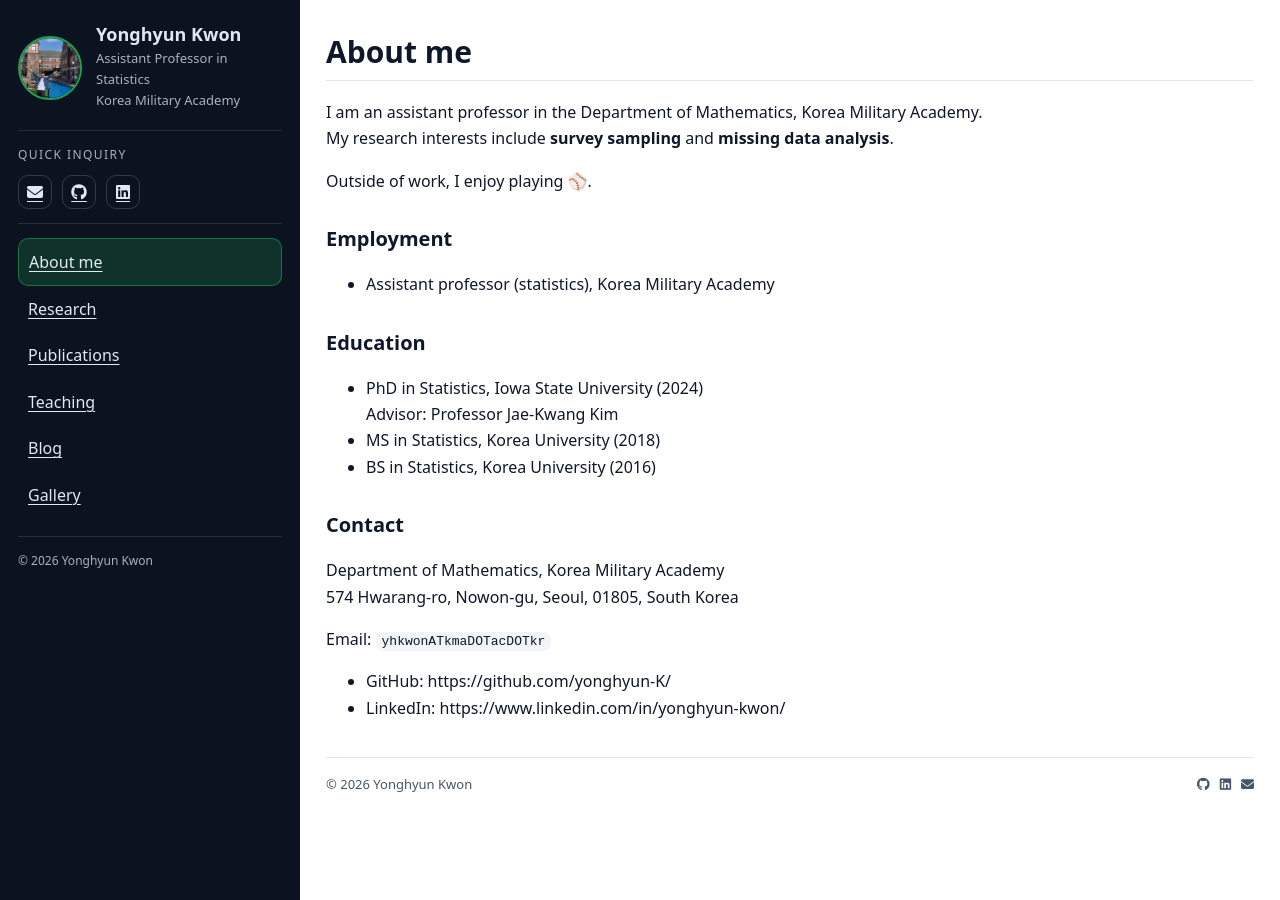
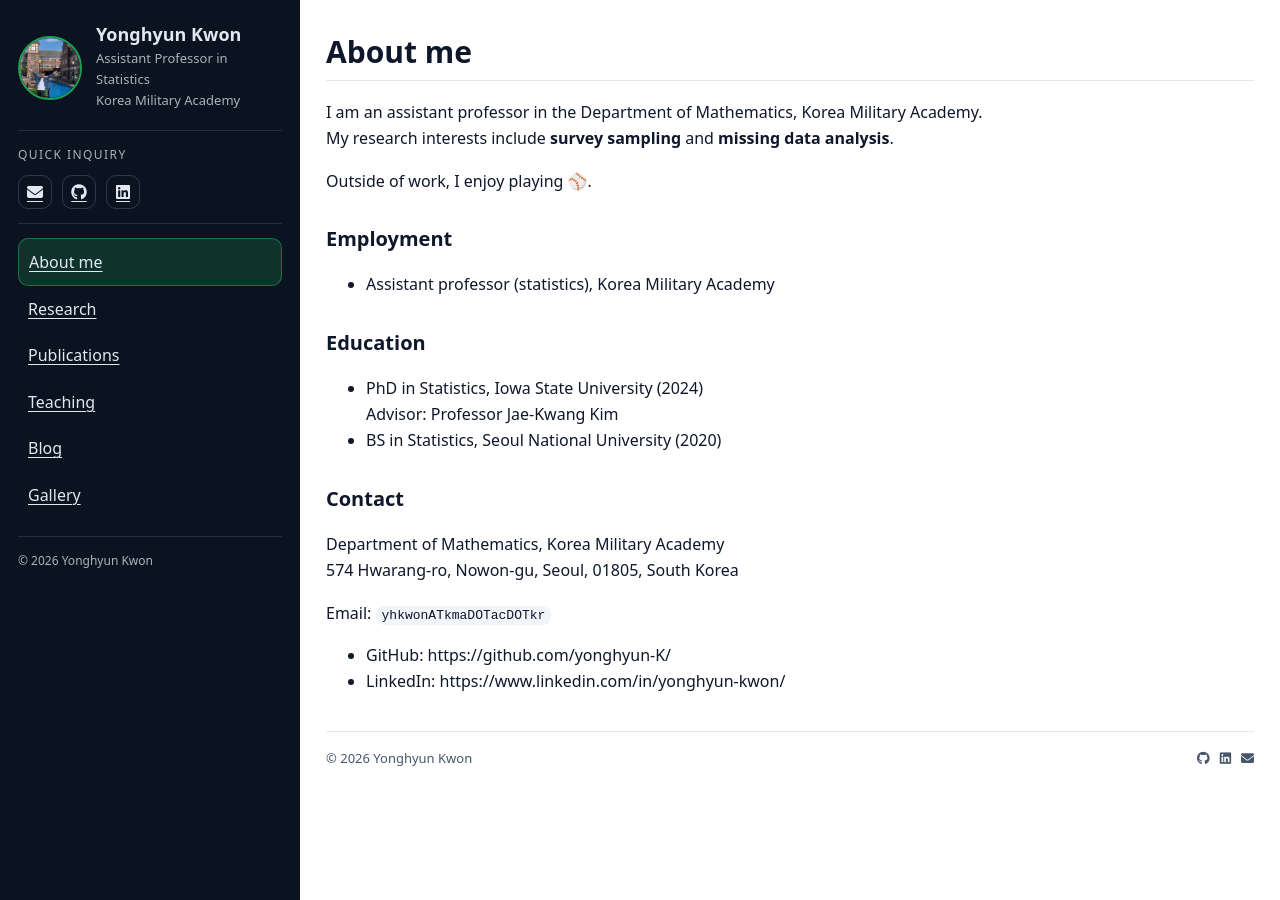
Before and after one commit to yonghyun-K/yonghyun-K.github.io, a Jekyll site: the page built from index.md, in a window 1280 px wide. Built offline with Jekyll 4.4.1, drawn with Linux system fonts in a browser that asks for light colours.

Commit message:
Update index.md

```diff
--- a/index.md
+++ b/index.md
@@ -17,8 +17,7 @@ Outside of work, I enjoy playing ⚾.
 
 - PhD in Statistics, Iowa State University (2024)
   Advisor: Professor Jae-Kwang Kim
-- MS in Statistics, Korea University (2018)
-- BS in Statistics, Korea University (2016)
+- BS in Statistics, Seoul National University (2020)
 
 <a id="contact"></a>
 
```
